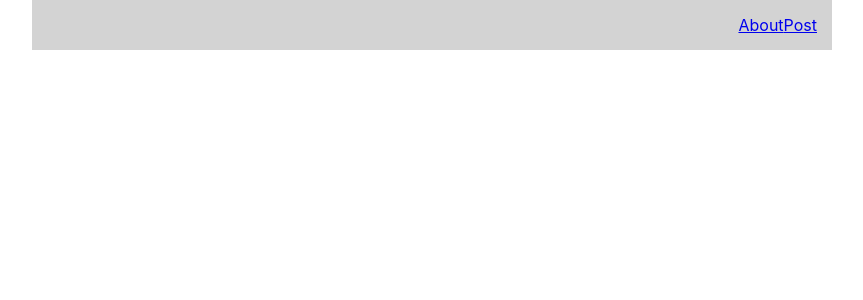
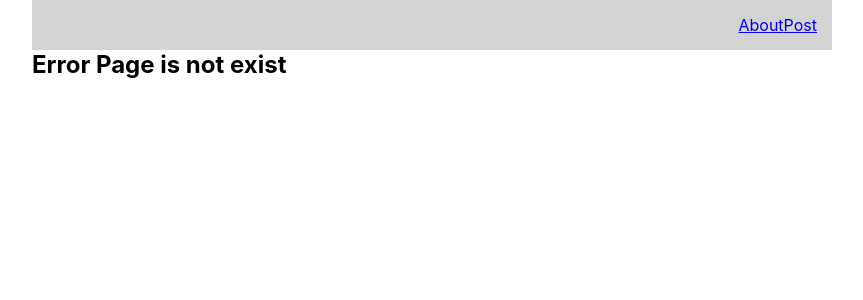
Before and after one commit to Aidana777/react-posts, a React (Create React App) app: page /error in a window 1280 px wide. Before the commit this address had no page. Shown: the top 300 px of the page, without its empty margins (208-1071 px from the left). Built offline with nearby package versions, Linux system fonts and the light colour scheme.

Commit message:
error fix login

```diff
--- a/src/App.jsx
+++ b/src/App.jsx
@@ -6,6 +6,7 @@ import './styles/App.css';
 import { BrowserRouter, Route, Routes } from 'react-router-dom';
 import About from './pages/About';
 import Posts from './pages/Posts';
+import Error from './pages/Error';
 import Navbar from './components/UI/Navbar/Navbar'
 
 
@@ -19,7 +20,7 @@ function App() {
         <Routes>
           <Route path='/about' element={<About />} />
           <Route path='/posts' element={<Posts />} />
-
+          <Route path='/error' element={<Error />} />
         </Routes>
 
 
--- a/src/pages/Error.jsx
+++ b/src/pages/Error.jsx
@@ -0,0 +1,11 @@
+import React from 'react'
+
+const Error = () => {
+    return (
+        <div>
+            <h2>Error Page is not exist</h2>
+        </div>
+    )
+}
+
+export default Error
```
